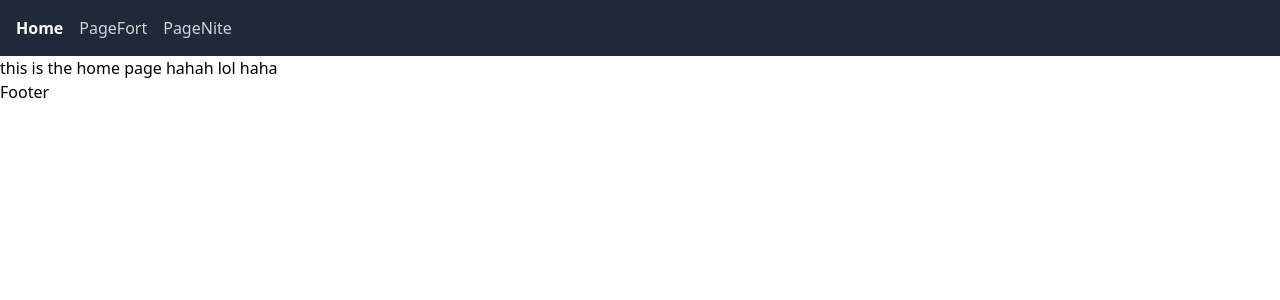
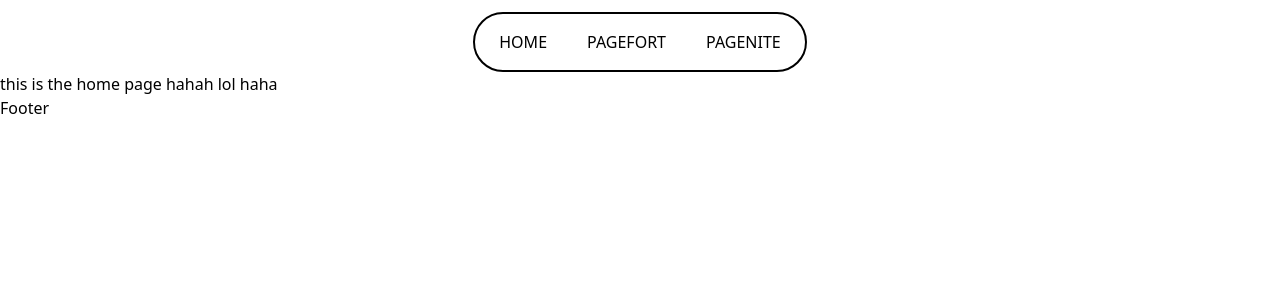
Before and after one commit to SethMarina77/PlantJournal, a React (Vite) app in the folder ReactClient/: page / in a window 1280 px wide. Shown: the top 300 px of the page. Built offline with nearby package versions, Linux system fonts and the light colour scheme.

Commit message:
added a cool navbar using framer motion

```diff
--- a/ReactClient/package.json
+++ b/ReactClient/package.json
@@ -10,6 +10,7 @@
     "preview": "vite preview"
   },
   "dependencies": {
+    "motion": "^12.4.7",
     "react": "^18.3.1",
     "react-dom": "^18.3.1",
     "react-router-dom": "^7.1.5"
--- a/ReactClient/src/components/Header.jsx
+++ b/ReactClient/src/components/Header.jsx
@@ -1,51 +1,66 @@
 import { Link, NavLink, useNavigate } from "react-router-dom";
+import { useRef, useState } from "react";
+import { motion } from "framer-motion";
 
 
 const Header = () => {
+  const [position, setPosition] = useState({
+     left: 0,
+     width: 0,
+     opacity: 0,
+    });
+
+
   return (
-    <div>
-      <nav className="bg-gray-800 p-4">
-        <ul className="flex space-x-4">
-          <li>
-            <NavLink
-              to="/"
-              className={({ isActive }) =>
-                isActive
-                  ? "text-white font-bold"
-                  : "text-gray-300 hover:text-white"
-              }
-            >
-              Home
-            </NavLink>
-          </li>
-          <li>
-            <NavLink
-              to="/pageFort"
-              className={({ isActive }) =>
-                isActive
-                  ? "text-white font-bold"
-                  : "text-gray-300 hover:text-white"
-              }
-            >
-              PageFort
-            </NavLink>
-          </li>
-          <li>
-            <NavLink
-              to="/pageNite"
-              className={({ isActive }) =>
-                isActive
-                  ? "text-white font-bold"
-                  : "text-gray-300 hover:text-white"
-              }
-            >
-              PageNite
-            </NavLink>
-          </li>
-        </ul>
-      </nav>
+    <div className="pt-3">
+      <ul
+      onMouseLeave={() => setPosition({ ...position, opacity: 0 })}
+      className="relative mx-auto flex w-fit rounded-full border-2 border-black bg-white p-1">
+        <Tab setPosition={setPosition}>
+          <NavLink to="/">Home</NavLink>
+        </Tab>
+        <Tab setPosition={setPosition}>
+          <NavLink to="/pageFort">PageFort</NavLink>
+        </Tab>
+        <Tab setPosition={setPosition}>
+          <NavLink to="/pageNite">PageNite</NavLink>
+        </Tab>
+        <Cursor position={position} />
+      </ul>
     </div>
   );
 };
 
+const Tab = ({ children, setPosition }) => {
+  const ref = useRef(null);
+  //this is the size and design of each tab individually letting us change them all at once if needed or reuse them
+  return (
+    <li
+    ref={ref}
+    onMouseEnter={() => {
+
+      const {width} = ref.current.getBoundingClientRect();
+
+      setPosition({
+        width,
+        opacity: 1,
+        left: ref.current.offsetLeft,
+      })
+
+    }}
+    className="relative z-10 block cursor-pointer px-3 py-1.5 text-xs uppercase text-white mix-blend-difference md:px-5 md:py-3 md:text-base">
+      {children}
+    </li>
+  );
+};
+
+const Cursor = ({position}) => {
+  //this is the cursor that follows the mouse
+  return (
+    <motion.li
+    animate={position}
+    className="absolute z-0 h-7 rounded-full bg-black md:h-12"></motion.li>
+  );
+};
+
 export default Header;
```
Also changed, not shown: 1 other file (tests, documents, lock files or other folders).
